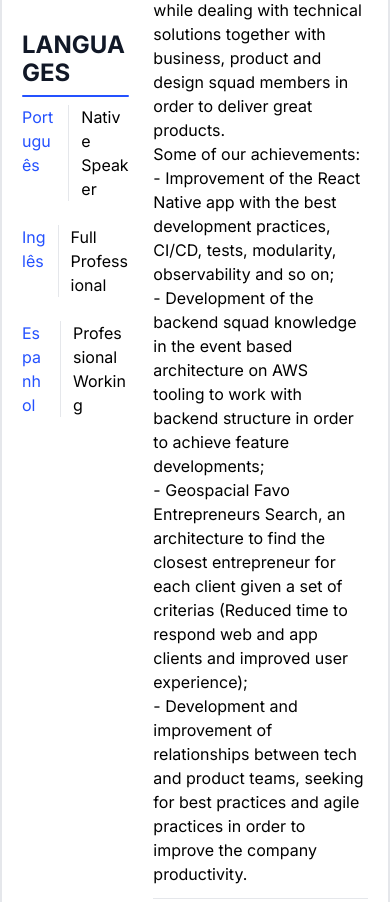
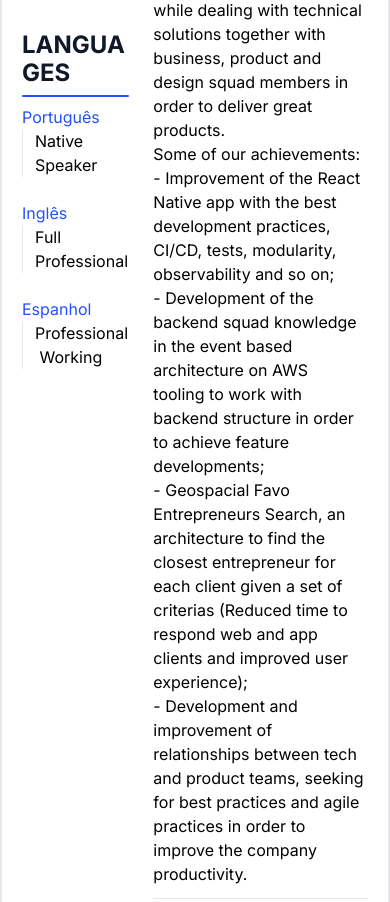
Before and after one commit to f2acode/personal-website, a Next.js app: page /resume in a window 390 px wide. Shown: the part 2245-3147 px from the top of the page. Built offline with nearby package versions, Linux system fonts and the light colour scheme.

Commit message:
fix: responsive languages

```diff
--- a/src/app/resume/page.tsx
+++ b/src/app/resume/page.tsx
@@ -92,7 +92,7 @@ export default function ResumePage() {
               {resume.languages
                 .map((language, index) => (
                   <div key={index} className="flex flex-row">
-                    <div className="flex divide-x *:px-3 first:*:pl-0 last:*:pr-0">
+                    <div className="divide-x *:px-3 first:*:pl-0 last:*:pr-0">
                       <p className="text-[#2451ff]">{language.language} </p>
                       <p className="">{language.fluency}</p>
                     </div>
```
